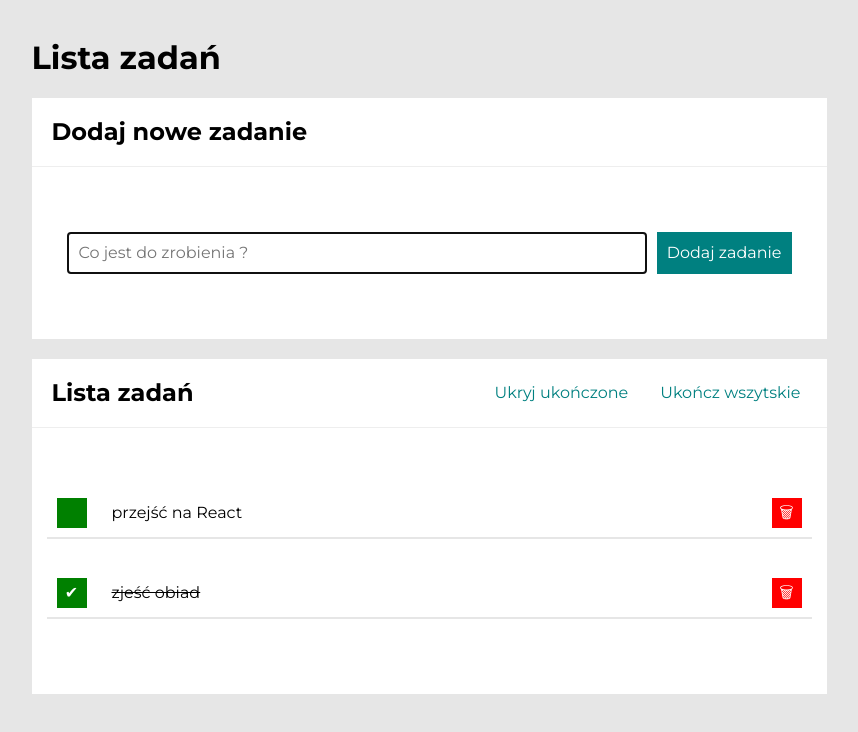
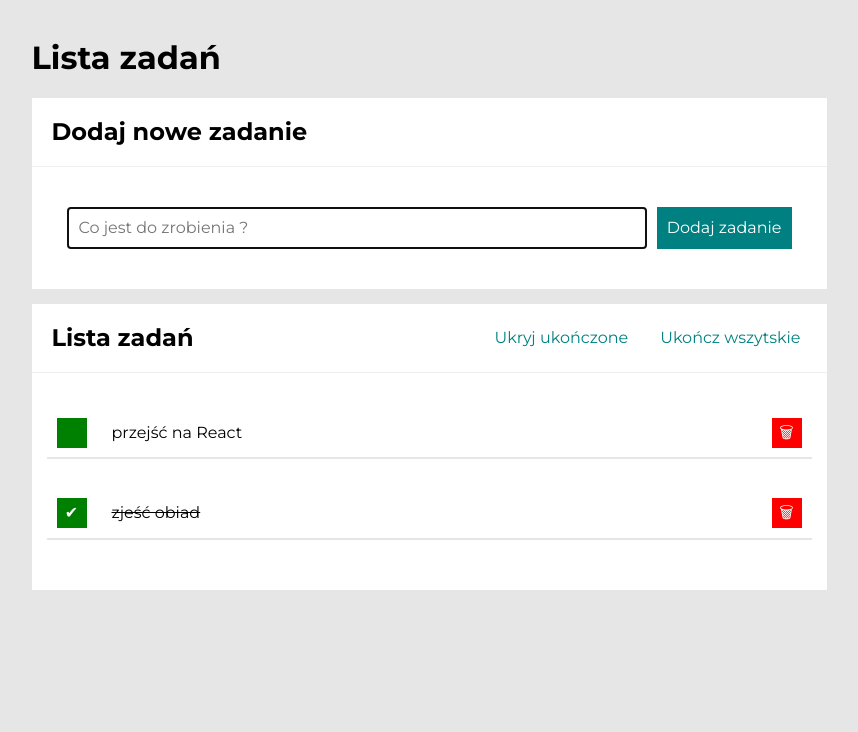
Before and after one commit to dominikblak/Todo-list-React, a React (Create React App) app: page / in a window 1280 px wide. Shown: the top 732 px of the page, without its empty margins (211-1069 px from the left). Built offline with nearby package versions, Linux system fonts and the light colour scheme.

Commit message:
padding, margi in section__content & section__margi

```diff
--- a/src/Section/style.css
+++ b/src/Section/style.css
@@ -2,7 +2,7 @@
   background-color: white;
 }
 .section__content {
-  padding: 25px 15px 45px;
+  padding: 20px 15px 20px;
 }
 .section__header {
   display: grid;
@@ -10,6 +10,8 @@
   align-items: center;
   padding: 20px;
   border-bottom: 1px solid #eee;
+  margin-top: 15px;
+  margin-bottom: 0px;
 }
 @media (max-width: 767px) {
   .section__header {
```
